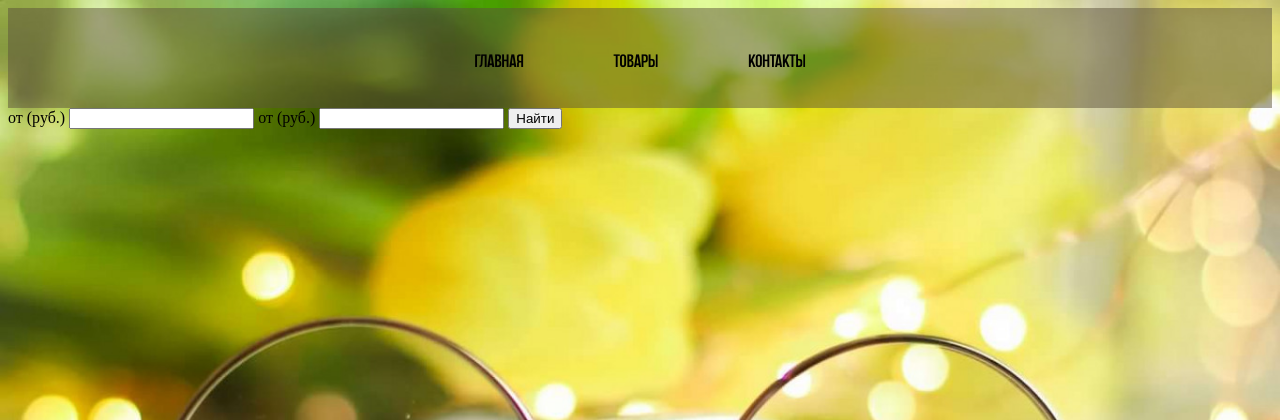
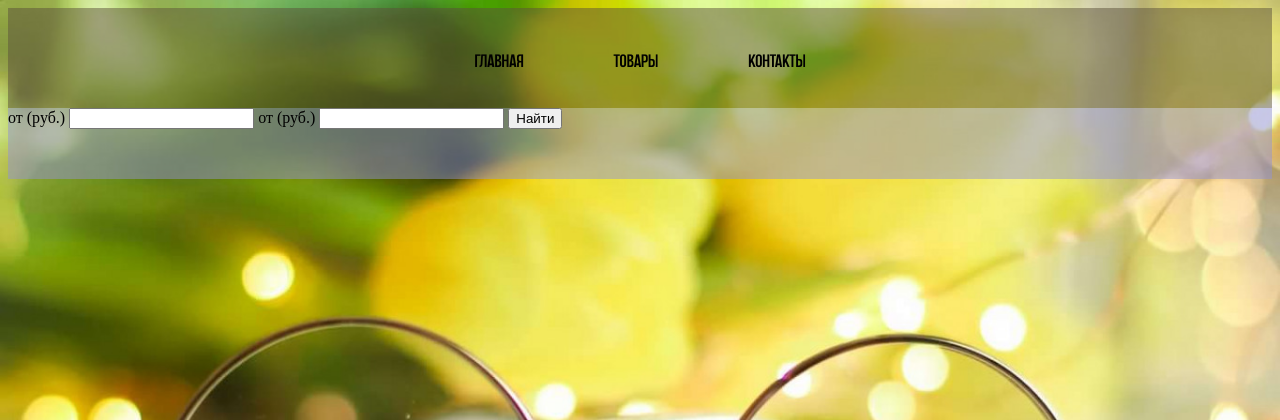
Before and after one commit to AlexVP747/projectFlask, a Flask app: page /goods in a window 1280 px wide. Shown: the top 420 px of the page. Run offline with Flask 3, Linux system fonts and the light colour scheme; data that the repository does not hold is empty.

Commit message:
Настройка фотографий, текста

```diff
--- a/static/css/contact.css
+++ b/static/css/contact.css
@@ -1,5 +1,5 @@
 body{
-  background-image: url("/static/css/img/fotocon.jpg");
+  background-image: url("/static/css/fotocon.jpg");
 
 }
 header{
--- a/static/css/goods.css
+++ b/static/css/goods.css
@@ -1,5 +1,5 @@
 body{
-  background-image: url("/static/css/img/fotok.jpg");
+  background-image: url("/static/css/fotok.jpg");
 }
 header{
   background-color: rgba(92, 82, 58, 0.5);
@@ -27,3 +27,8 @@ article{
 .title{
  color: rgb(41, 41, 111);
 }
+
+img{
+  height: 200px;
+  width: 200px;
+}
--- a/static/css/index.css
+++ b/static/css/index.css
@@ -3,7 +3,7 @@
 }
 body{
   background: none;
-  background-image:  url("/static/css/img/fotok.jpg");
+  background-image:  url("/static/css/fotok.jpg");
   background-size: cover;
 }
 h1{
--- a/static/css/style.css
+++ b/static/css/style.css
@@ -1,9 +1,9 @@
 @font-face {
   font-family: "Nav";
-  src: url("/static/fonts/SaarSPDemo.otf");
+  src: url("/static/css/fonts/SaarSPDemo.otf");
 }
 main{
-  /* background-color: rgba(148, 148, 210, 0.5); */
+  background-color: rgba(148, 148, 210, 0.5);
 }
 h1{
   text-align: center;
@@ -31,7 +31,7 @@ a:hover{
   color: brown;
   }
 body{
-  background-image: url("/static/css/img/foto.jpg");
+  background-image: url("/static/css/foto.jpg");
   background-size: cover;
 }
 footer{
```
Also changed, not shown: static/css/foto.jpg (added), static/css/fotok.jpg (added), 1 other file.
